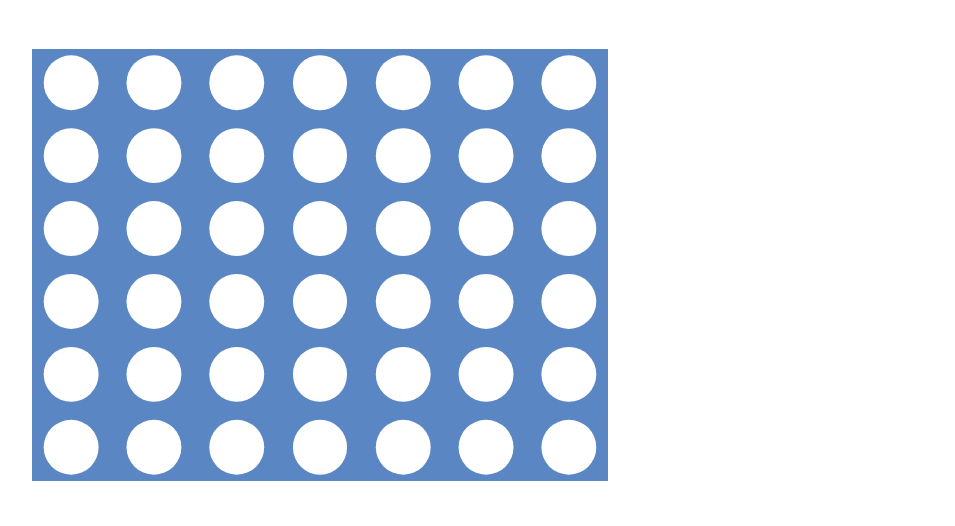
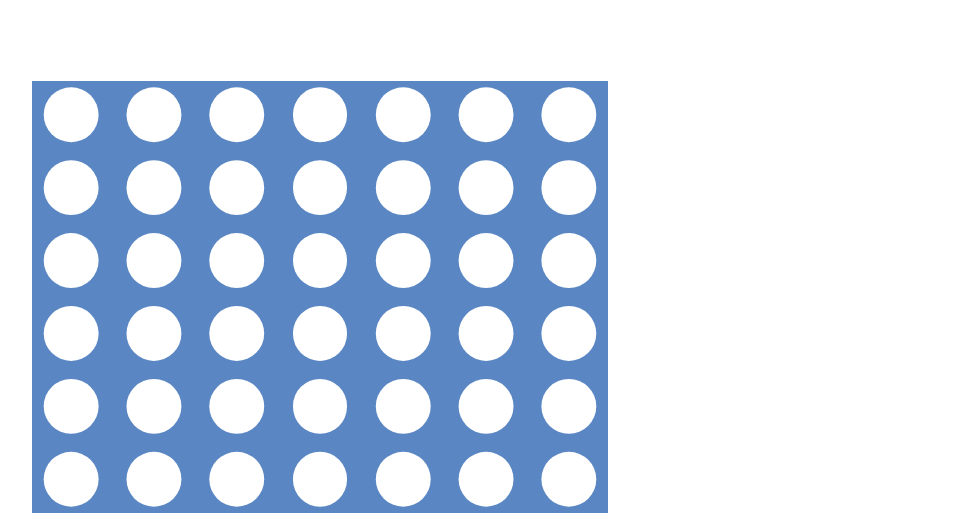
Before and after one commit to siliconvolley/connect-4-js, a website: page public/index.html in a window 1280 px wide. Both pictures are taken after a click on the button "HOST A BOARD". Shown: the part 163-689 px from the top of the page, without its empty margins (320-1275 px from the left). Drawn offline with nearby package versions, Linux system fonts and the light colour scheme; a web font is replaced by a local one.

Commit message:
slightly lower board positioning

```diff
--- a/public/styles/styles.css
+++ b/public/styles/styles.css
@@ -91,7 +91,7 @@ button {
     scale: 0.9;
     position: absolute;
     background: rgb(90, 135, 195);
-    bottom: -20vh;
+    bottom: -24vh;
     display: grid;
     grid-template-columns: repeat(7, 1fr);
     grid-template-rows: repeat(6, 1fr);
```
